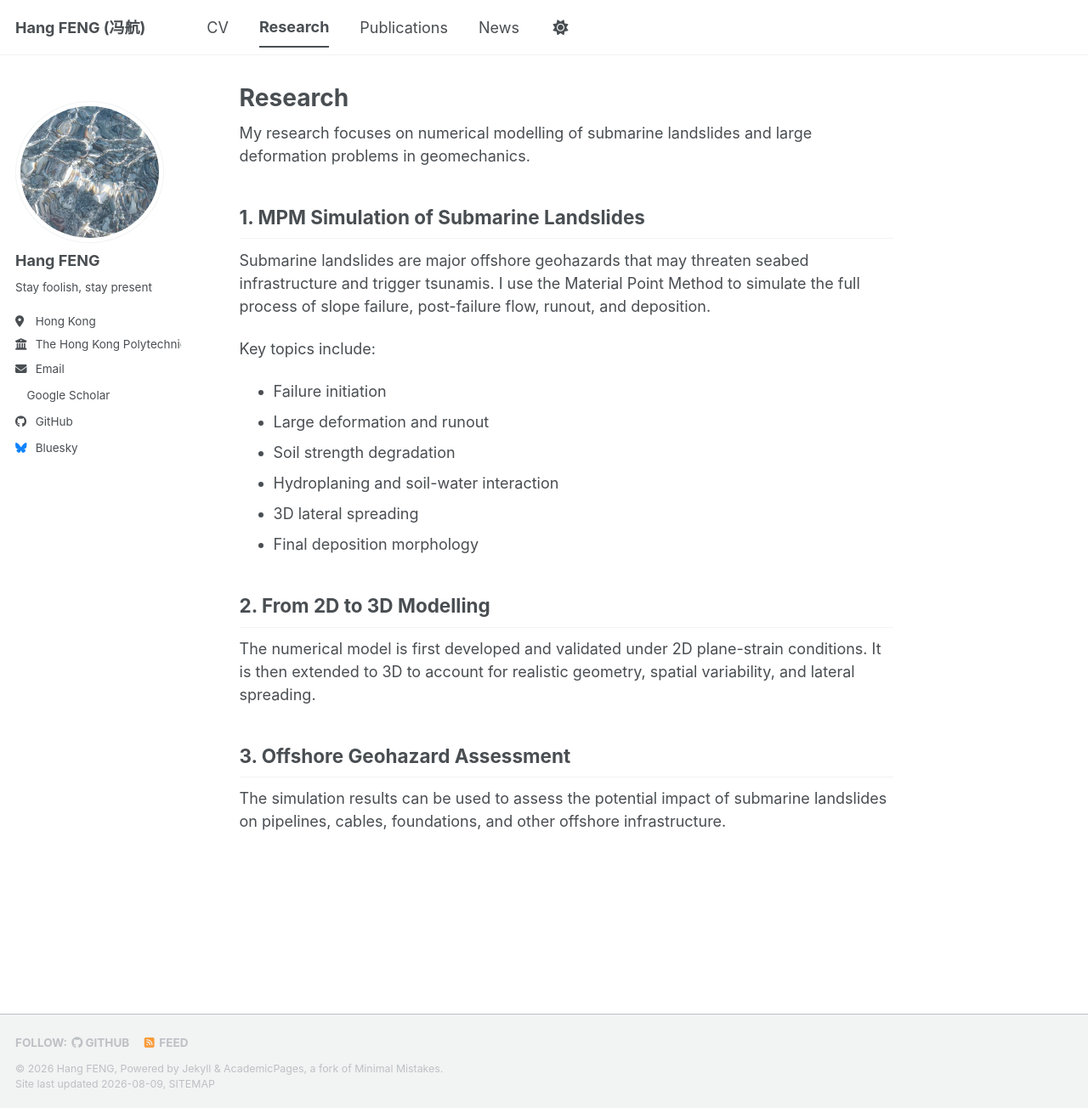
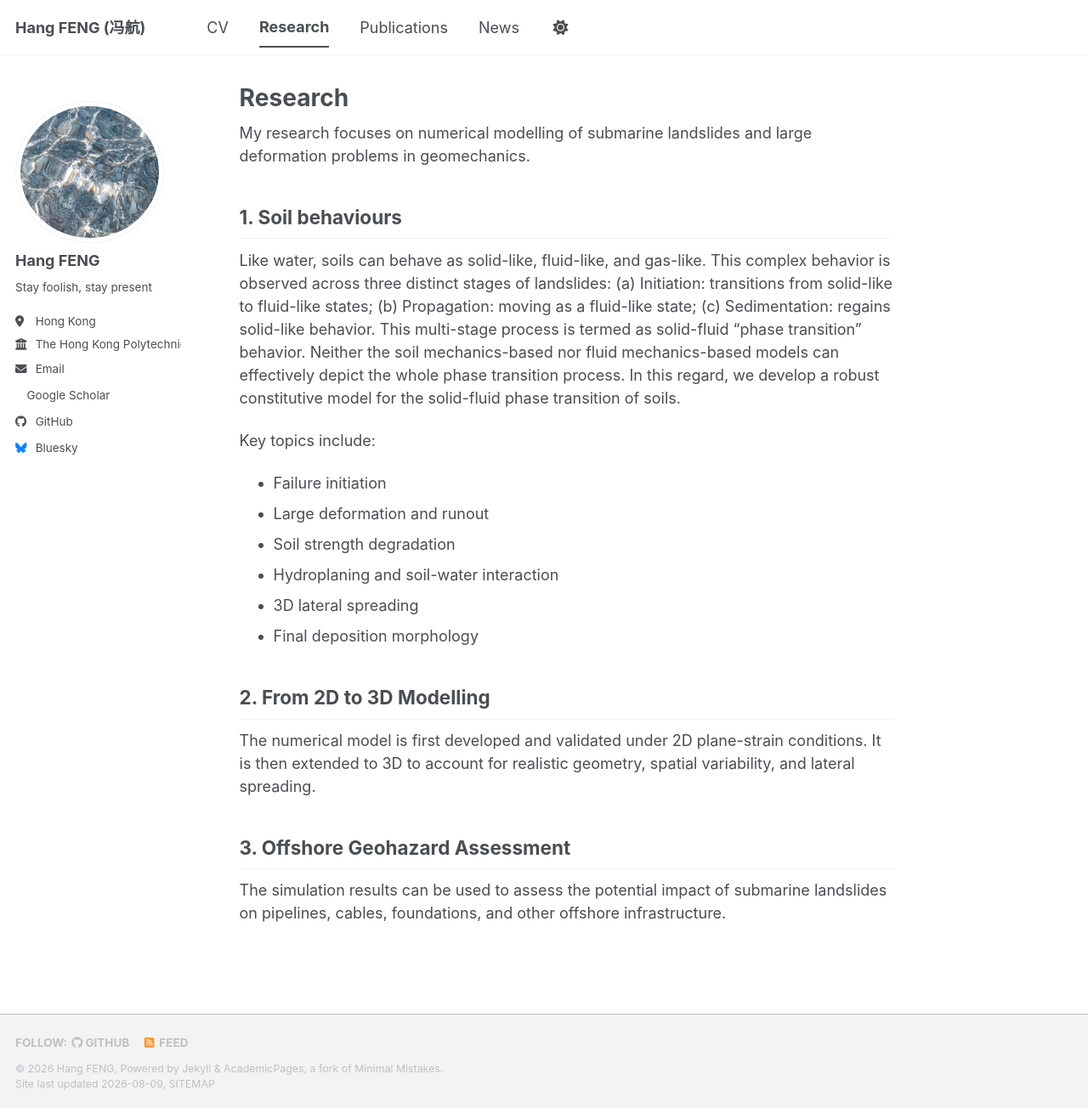
Before and after one commit to fenghang454/fenghang454.github.io, a Jekyll site: the page built from _pages/research.md, in a window 1280 px wide and 1304 px high. Shown: the whole window at 85% size. Built offline with Jekyll 4.4.1, drawn with Linux system fonts in a browser that asks for light colours; a style sheet for code colours, icons or effects is not loaded.

Commit message:
Update research.md

```diff
--- a/_pages/research.md
+++ b/_pages/research.md
@@ -6,9 +6,13 @@ author_profile: true
 
 My research focuses on numerical modelling of submarine landslides and large deformation problems in geomechanics.
 
-## 1. MPM Simulation of Submarine Landslides
+## 1. Soil behaviours
 
-Submarine landslides are major offshore geohazards that may threaten seabed infrastructure and trigger tsunamis. I use the Material Point Method to simulate the full process of slope failure, post-failure flow, runout, and deposition.
+Like water, soils can behave as solid-like, fluid-like, and gas-like. This complex behavior is observed across three distinct stages of landslides: (a) Initiation: transitions from solid-like to fluid-like states; (b) Propagation: moving as a fluid-like state; (c) Sedimentation: regains solid-like behavior.
+This multi-stage process is termed as solid-fluid "phase transition" behavior.
+Neither the soil mechanics-based nor fluid mechanics-based models can effectively depict the whole phase transition process. In this regard, we develop a robust constitutive model for the solid-fluid phase transition of soils.
+
+
 
 Key topics include:
 
```
